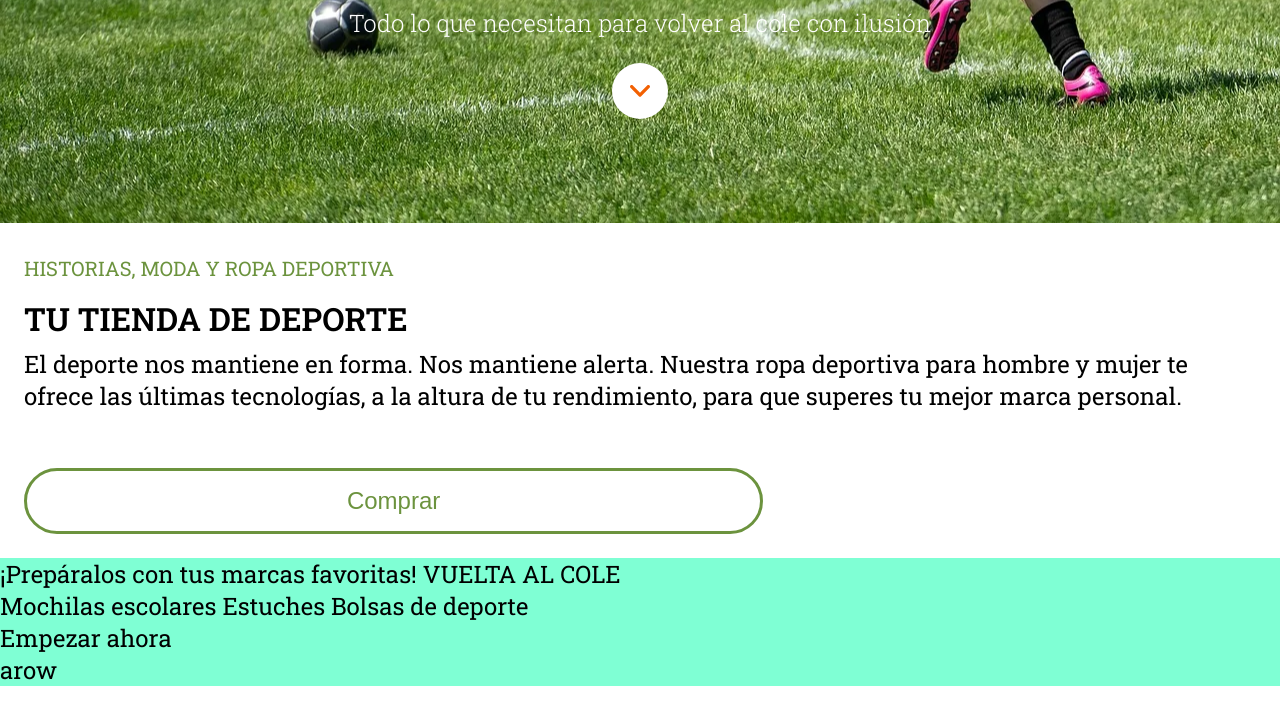
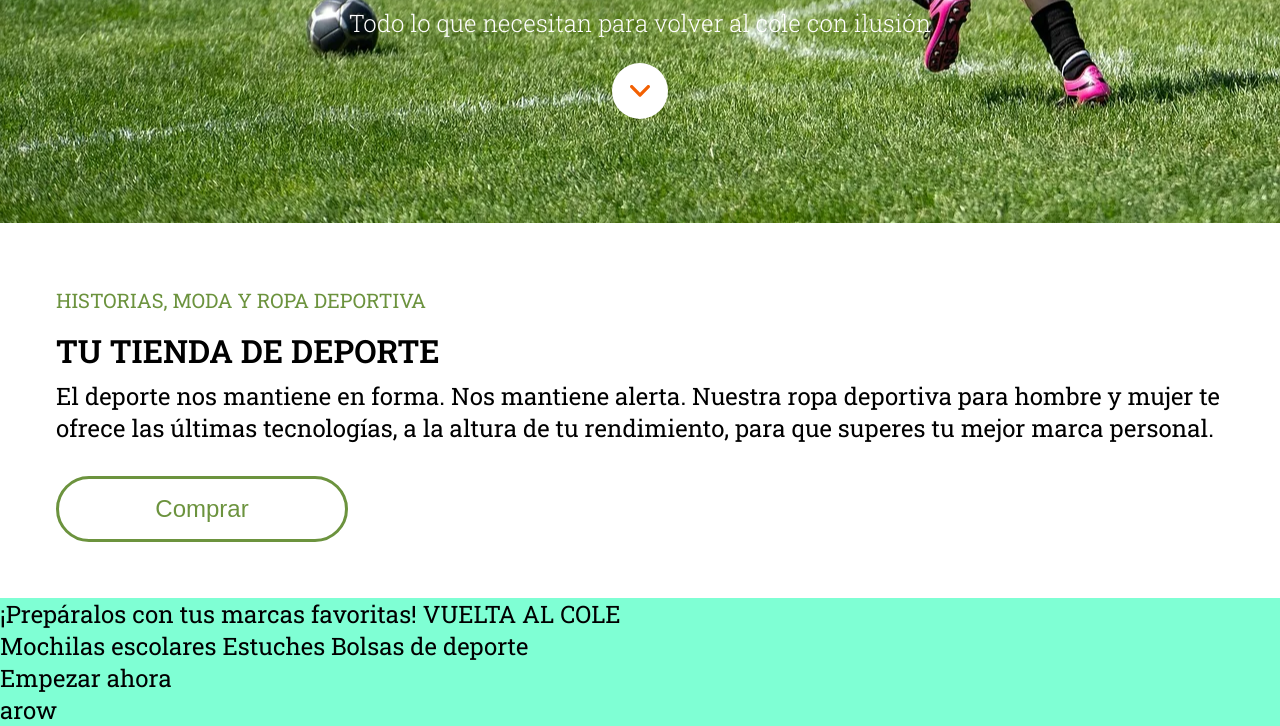
Before and after one commit to Adalab/modulo-1-evaluacion-final-idontwanttobeanurseanymore, a plain HTML site: page index.html in a window 1280 px wide. Shown: the part 577-1303 px from the top of the page. Before the commit the page ends 1263 px from the top, so only its background shows below. Drawn offline with Linux system fonts and the light colour scheme.

Commit message:
media-queries-page-2

```diff
--- a/styles.css
+++ b/styles.css
@@ -145,8 +145,40 @@
     font-size: 3dvh;
     border-radius: 4.5dvh;
     width: 60%;
+    /*tamaño botón:
+    164.824x23.187
+    tamaño contenedor: 327x244pixeles
+    */
 }
 .btn{
     margin-bottom: 0;
     font-weight: 500;
 }
+
+/* MEDIA QUERIES*/
+   /* TABLET */
+@media (min-width: 768px) {
+    .page-2{
+        padding: 7dvh
+    }
+    .page-2-p{
+        margin-bottom: 4dvh;
+    }
+    button{
+        width: 40%;
+    }
+}
+
+
+/* 💻 DESKTOP */
+@media (min-width: 1024px) {
+     .page-2{
+        padding: 7dvh
+    }
+    .page-2-p{
+        margin-bottom: 4dvh;
+    }
+    button{
+        width: 25%;
+    }
+}
```
